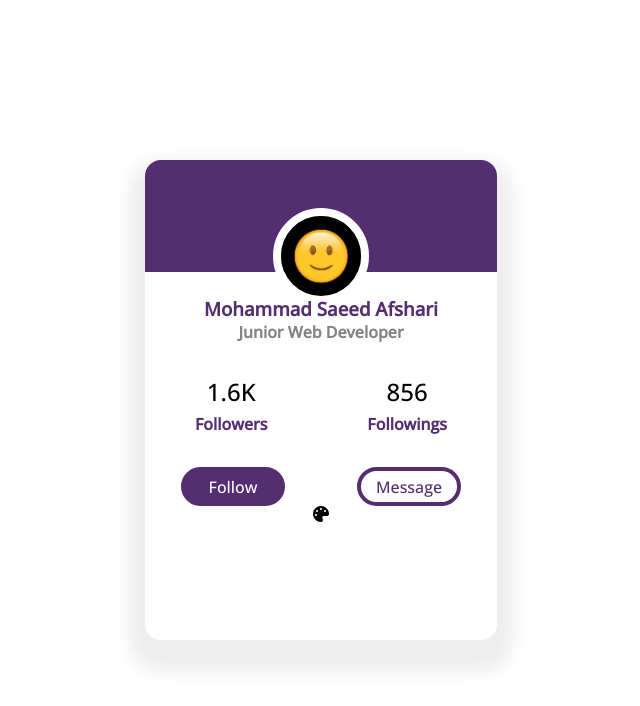
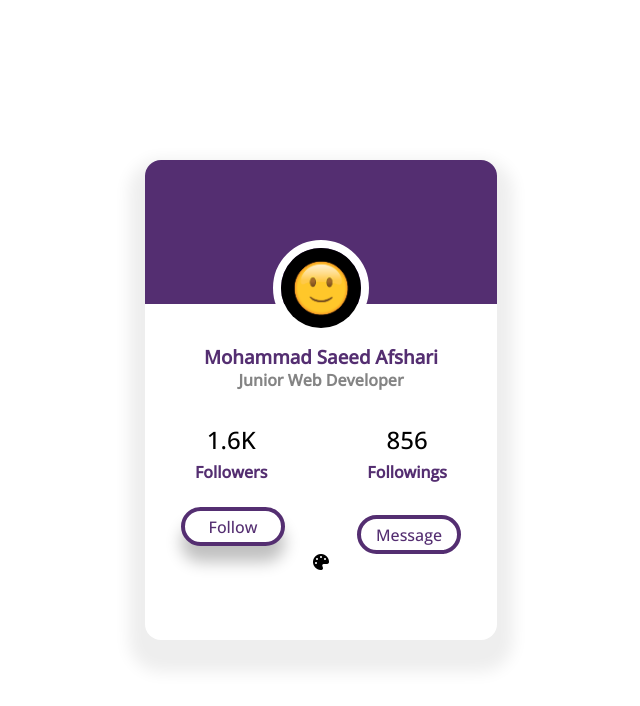
Before and after one commit to Saeedafshari11235/multiTheme-profile, a plain HTML site: page index.html in a window 1280 px wide. In both pictures the pointer is over the element "Follow". Shown: the whole page, without its empty margins (319-959 px from the left). Drawn offline with nearby package versions, Linux system fonts and the light colour scheme.

Commit message:
correction and transitions

```diff
--- a/styles/style.css
+++ b/styles/style.css
@@ -24,7 +24,7 @@ main{
 div.header{
     border-radius: 1rem 1rem 0 0;
     width: 100%;
-    height: 7rem;
+    height: 9rem;
     background-color: var(--color);
     display: flex;
     justify-content: center;
@@ -34,11 +34,11 @@ img{
     height: 5rem;
     border-radius: 8rem;
     border: solid 0.5rem #fff;
-    margin-top: 3rem;
+    margin-top: 5rem;
 }
 h3{
     margin: 0;
-    margin-top: 1.5rem;
+    margin-top: 2.5rem;
     color: var(--color);
 }
 h4{
@@ -88,7 +88,22 @@ div.buttons div{
 div.buttons div.follow{
     background-color: var(--color);
     color: #fff;
+    transition: 0.4s;
+}
+div.buttons div.follow:hover{
+    background-color: #fff;
+    border: solid 0.3rem var(--color);
+    color: var(--color);
+    transform: translateY(-0.5rem);
+    box-shadow: 0rem 1rem 1rem #c0c0c0;
 }
 div.buttons div.message{
     color: var(--color);
+    transition: 0.4s;
 }
+div.buttons div.message:hover{
+    background-color: var(--color);
+    color: #eee;
+    transform: translateY(-0.5rem);
+    box-shadow: 0rem 1rem 1rem #c0c0c0;
+}
```
